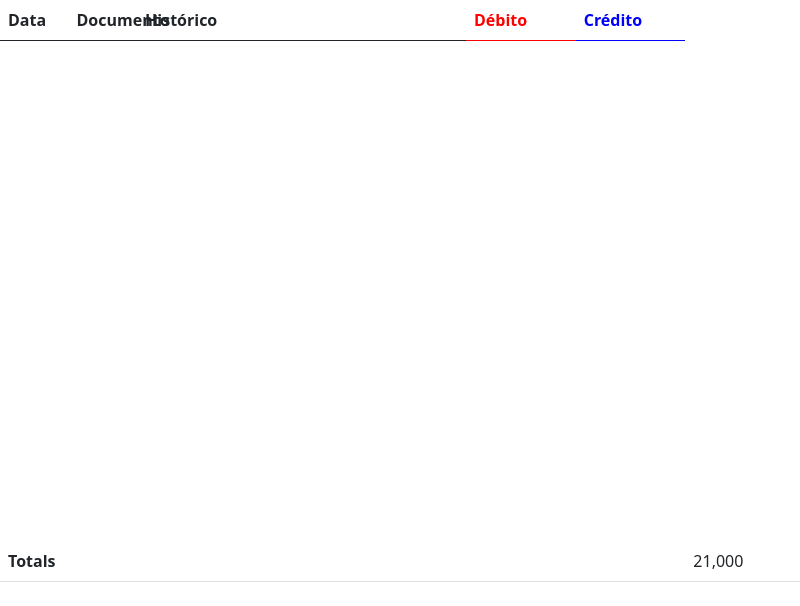
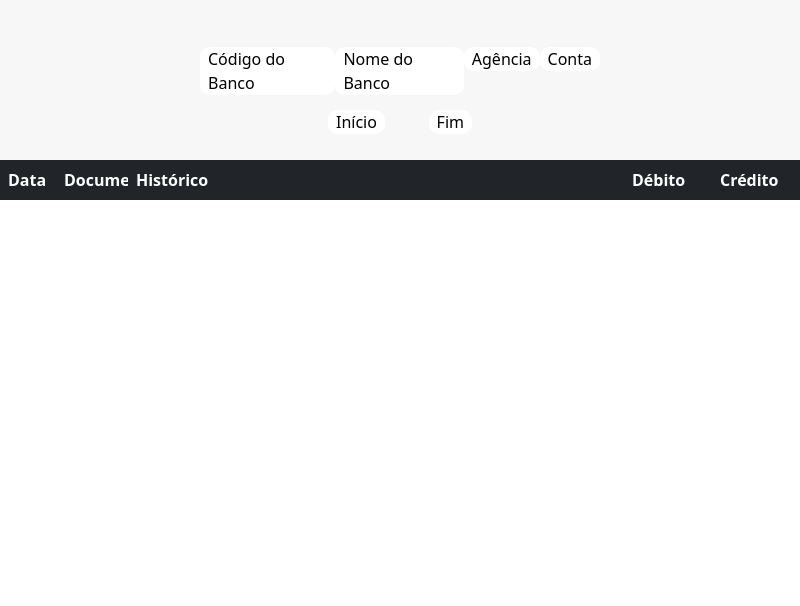
Before and after one commit to MrAndersonf/saldo, an Electron app: page source/views/preview.html in a window 800 px wide. Drawn offline with nearby package versions, Linux system fonts and the light colour scheme; no server answers.

Commit message:
bank statement table design

```diff
--- a/main.js
+++ b/main.js
@@ -44,8 +44,9 @@ ipcMain.on('select-bank-statement', (event) => {
 let ofxPreview;
 ipcMain.on('render-ofx-data',(event, data)=>{
     ofxPreview =  new BrowserWindow({
-        width: 800,
-        height: 600,
+        width: 1100,
+        height: 640,
+
         webPreferences: {
             nodeIntegration: true
         }
--- a/source/styles/preview.css
+++ b/source/styles/preview.css
@@ -77,7 +77,7 @@
 
   .header-fixed>tbody {
     overflow-y: auto;
-    height: 500px;
+    height: 70vh;
   }
 
   .header-fixed>tbody>tr>td,
@@ -86,25 +86,37 @@
   }
 
   .date {
-    width: 10%;
+    width: 7%;
   }
 
   .docId {
-    width: 10%;
+    width: 9%;
   }
 
   .debit {
-    width: 16%;
+    width: 11%;
     color: red;
+    font-weight: 700;
   }
 
   .credit {
-    width: 16%;
+    width: 11%;
     color: blue;
+    font-weight: 700;
+  }
+
+  .debitLabel {
+    width: 11%;
+
+  }
+
+  .creditLabel {
+    width: 11%;
+
   }
 
   .historic {
-    width: 48%;
+    width: 62%;
   }
 
   .driver {
--- a/source/views/preview.html
+++ b/source/views/preview.html
@@ -15,25 +15,48 @@
 </head>
 
 <body>
-
+  <view style="display: flex; height:20vh; width:100%;flex-direction: column;justify-content: center;align-items: center; background-color: #f7f7f7;">
+    <view style="display:flex; flex-direction: row;width:50%; justify-content:space-between;">
+      <view style="display:flex;flex-direction: column; align-items: center;margin-top:20px; ">
+        <label style="background-color:#fff;border-radius: 10px; padding:0 8px">Código do Banco</label>
+        <span id="bankId"></span>
+      </view>
+      <view style="display:flex;flex-direction: column;align-items: center;margin-top:20px">
+        <label style="background-color:#fff;border-radius: 10px; padding:0 8px">Nome do Banco</label>
+        <span id="bankName"></span>
+      </view>
+      <view style="display:flex;flex-direction: column; align-items: center;margin-top:20px">
+        <label style="background-color:#fff;border-radius: 10px; padding:0 8px">Agência</label>
+        <span id="accountAg"></span>
+      </view>
+      <view style="display:flex;flex-direction: column; align-items: center;margin-top:20px">
+        <label style="background-color:#fff;border-radius: 10px; padding:0 8px">Conta</label>
+        <span id="accountNumber"></span>
+      </view>
+    </view>
+    <view style="display:flex; flex-direction: row;width:18%; justify-content:space-between;margin-top: 15px;">
+      <view style="display:flex;flex-direction: column; align-items: center;">
+        <label style="background-color:#fff;border-radius: 10px; padding:0 8px">Início</label>
+        <span id="start"></span>
+      </view>
+      <view style="display:flex;flex-direction: column;align-items: center;">
+        <label style="background-color:#fff;border-radius: 10px; padding:0 8px">Fim</label>
+        <span id="end"></span>
+      </view>
+    </view>
+  </view>
   <div class="table-responsive">
-    <table id="tableScale" class="table table-hover header-fixed">
-      <thead class="thead">
+    <table id="tableScale" class="table table-hover table-striped header-fixed ">
+      <thead class="thead table-dark">
         <tr>
           <th class="date">Data</th>
           <th class="docId">Documento</th>
           <th class="historic">Histórico</th>
-          <th class="debit">Débito</th>
-          <th class="credit">Crédito</th>
+          <th class="debitLabel">Débito</th>
+          <th class="creditLabel">Crédito</th>
         </tr>
       </thead>
       <tbody id="ofx-table"></tbody>
-      <tfoot class="tfoot">
-        <tr>
-          <th colspan="0">Totals</th>
-          <td>21,000</td>
-        </tr>
-      </tfoot>
     </table>
   </div>
 
@@ -69,16 +92,27 @@
     let query = querystring.parse(global.location.search);
     let data = JSON.parse(query['?data'])
     console.log(data)
-    let dataBank = data.OFX.BANKMSGSRSV1.STMTTRNRS.STMTRS.BANKTRANLIST
+    document.getElementById('bankId').textContent = data.OFX.BANKMSGSRSV1.STMTTRNRS.STMTRS.BANKACCTFROM.BANKID
+    let accountData = data.OFX.BANKMSGSRSV1.STMTTRNRS.STMTRS.BANKACCTFROM.ACCTID.split('00000')
+    console.log(accountData)
+    document.getElementById('bankName').textContent = data.OFX.SIGNONMSGSRSV1.SONRS.FI.ORG.split(',')[0]
+    document.getElementById('accountAg').textContent = accountData[0]
+    document.getElementById('accountNumber').textContent = accountData[1]
+    document.getElementById('start').textContent = parseDate(data.OFX.BANKMSGSRSV1.STMTTRNRS.STMTRS.BANKTRANLIST.DTSTART)
+    document.getElementById('end').textContent = parseDate(data.OFX.BANKMSGSRSV1.STMTTRNRS.STMTRS.BANKTRANLIST.DTEND)
+
+    let dataBank = data.OFX.BANKMSGSRSV1.STMTTRNRS.STMTRS
     showShippingCompanies(dataBank)
 
 
     function showShippingCompanies(data) {
+      let debits = 0
+      let credits = 0
+
       let tableBody = document.getElementById("ofx-table");
       tableBody.innerHTML = "";
-      data.STMTTRN.forEach((el) => {
-
-
+      data.BANKTRANLIST.STMTTRN.forEach((el) => {
+        el.TRNTYPE != 'CREDIT'? debits+=Number(el.TRNAMT):credits+=Number(el.TRNAMT)
         let row = `<tr>
           <td class="date">${parseDate(el.DTPOSTED)}</th>
           <td class="docId">${el.FITID.split(" ")[0].length < 6 ? '-' : el.FITID.split(" ")[0]}</td>
@@ -88,7 +122,10 @@
           </tr>`;
         let newRow = tableBody.insertRow(tableBody.rows.length);
         newRow.innerHTML = row;
+
       });
+
+      console.log(`Débitos = ${debits.toLocaleString('pt-br', { style: 'currency', currency: 'BRL' })}   -   Créditos = ${credits.toLocaleString('pt-br', { style: 'currency', currency: 'BRL' })}  -  Saldo = ${(debits+credits).toLocaleString('pt-br', { style: 'currency', currency: 'BRL' })}`)
     }
 
     function parseDate(date) {
```
